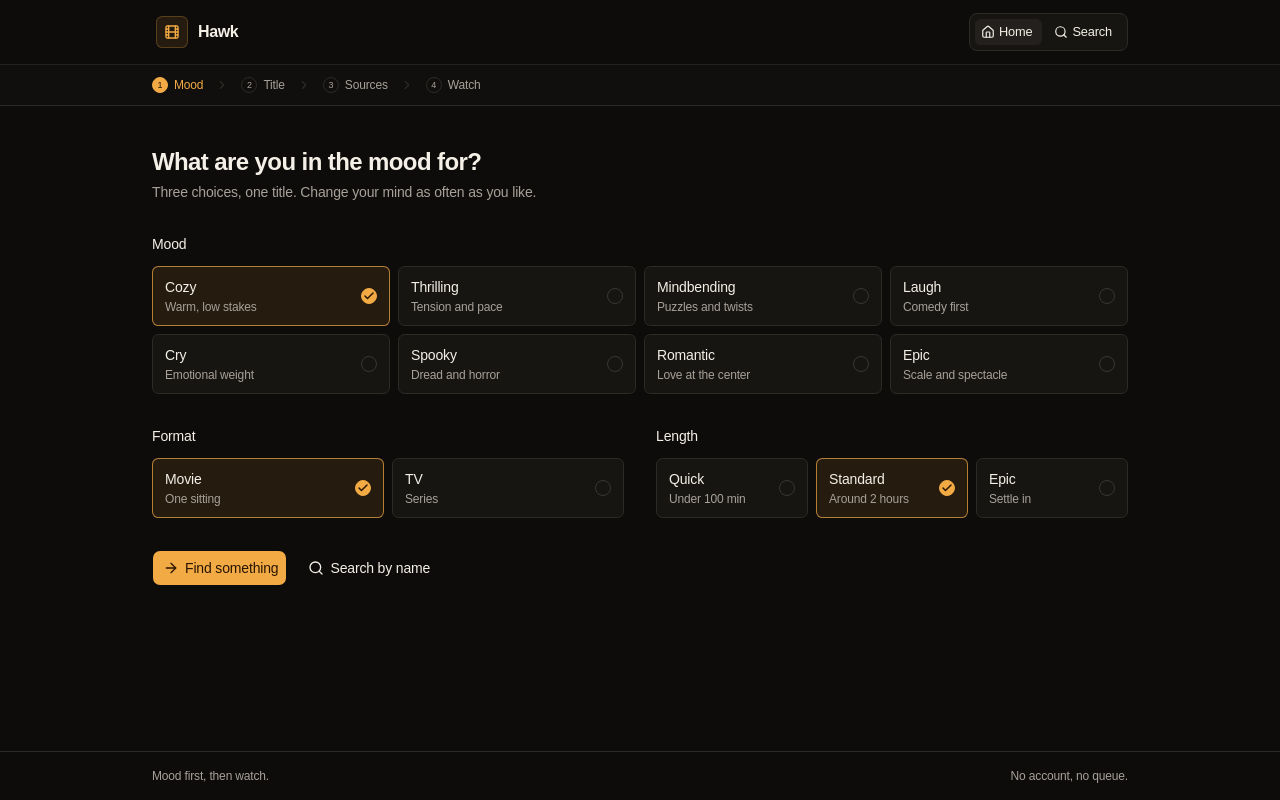
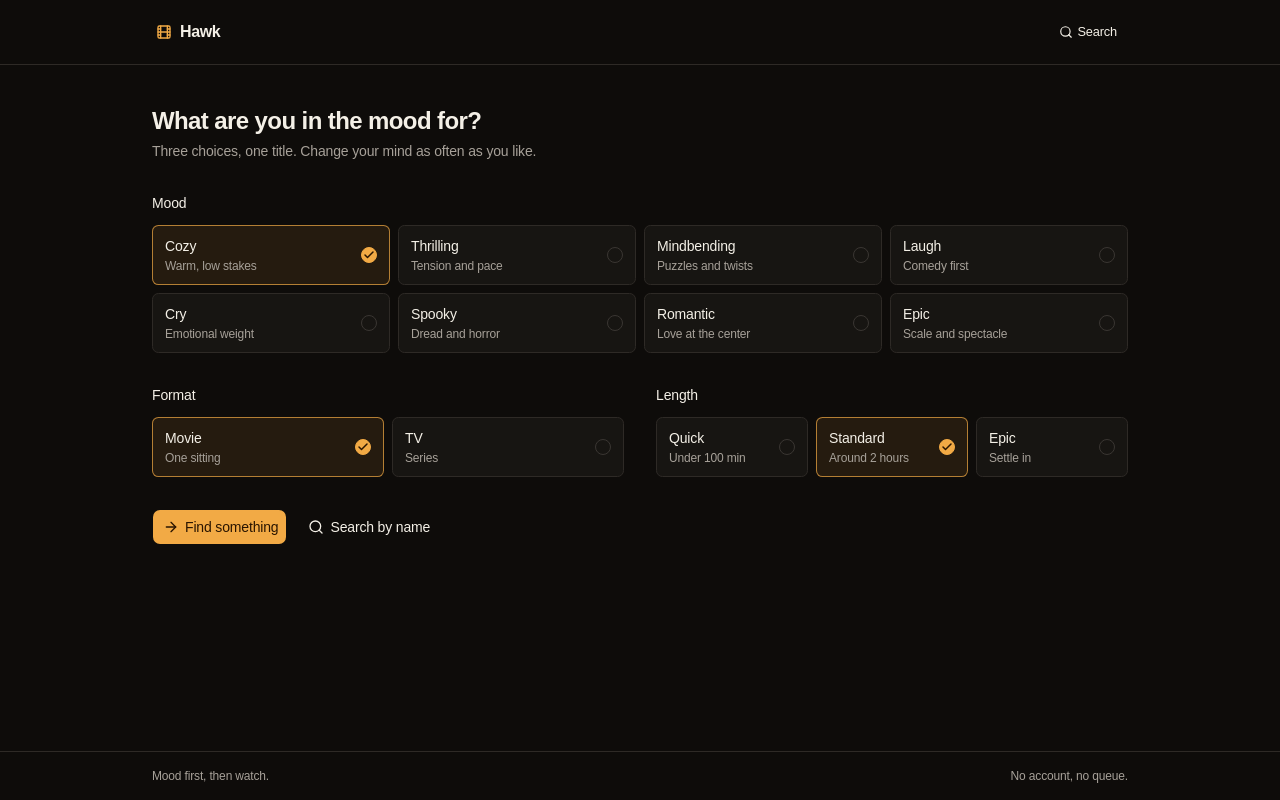
Before and after one commit to shadowdocks/blank-app, a React (Vite) app: page / in a window 1280 px wide. Built offline with nearby package versions, Linux system fonts and the light colour scheme.

Commit message:
fix: simplify Hawk navigation

```diff
--- a/src/client/components/app-shell.tsx
+++ b/src/client/components/app-shell.tsx
@@ -1,78 +1,9 @@
 import * as React from "react"
-import { Check, ChevronRight, Film, House, Search } from "lucide-react"
+import { Film, Search } from "lucide-react"
 
 import { AppLink } from "@/components/app-link"
 import { Button } from "@/components/ui/button"
-import { STEPS, STEP_LABELS, stepOf, type Route, type Step } from "@/lib/router"
-import { cn } from "@/lib/utils"
-
-function Steps({ step }: { step: Step }) {
-  const current = STEPS.indexOf(step)
-  return (
-    <nav aria-label="Viewing progress" className="border-t border-border/70 bg-card/40">
-      <ol className="mx-auto hidden h-10 w-full max-w-5xl items-center px-6 text-xs md:flex">
-        {STEPS.map((item, index) => {
-          const active = index === current
-          const complete = index < current
-          return (
-            <li key={item} className="flex min-w-0 items-center">
-              <span
-                aria-current={active ? "step" : undefined}
-                className={cn(
-                  "flex items-center gap-1.5 transition-colors",
-                  active ? "font-medium text-primary" : complete ? "text-foreground" : "text-muted-foreground"
-                )}
-              >
-                <span
-                  className={cn(
-                    "flex size-4 items-center justify-center rounded-full border text-[9px] tabular-nums",
-                    active
-                      ? "border-primary bg-primary text-primary-foreground"
-                      : complete
-                        ? "border-foreground/40 bg-foreground/10"
-                        : "border-border"
-                  )}
-                  aria-hidden="true"
-                >
-                  {complete ? <Check className="size-2.5" /> : index + 1}
-                </span>
-                {STEP_LABELS[item]}
-              </span>
-              {index < STEPS.length - 1 ? (
-                <ChevronRight aria-hidden="true" className="mx-3 size-3.5 text-border" />
-              ) : null}
-            </li>
-          )
-        })}
-      </ol>
-      <div className="mx-auto flex h-9 w-full max-w-5xl items-center px-4 text-xs text-muted-foreground md:hidden">
-        <span className="font-medium text-primary">{STEP_LABELS[step]}</span>
-        <span className="ml-2">Step {current + 1} of {STEPS.length}</span>
-      </div>
-    </nav>
-  )
-}
-
-function NavButton({
-  route,
-  icon: Icon,
-  label,
-  active,
-}: {
-  route: Route
-  icon: typeof House
-  label: string
-  active: boolean
-}) {
-  return (
-    <Button asChild size="sm" variant={active ? "secondary" : "ghost"}>
-      <AppLink route={route} aria-current={active ? "page" : undefined}>
-        <Icon data-icon="inline-start" aria-hidden="true" />
-        {label}
-      </AppLink>
-    </Button>
-  )
-}
+import type { Route } from "@/lib/router"
 
 export function AppShell({
   route,
@@ -83,8 +14,6 @@ export function AppShell({
   footnote: string
   children: React.ReactNode
 }) {
-  const step = stepOf(route)
-
   return (
     <div className="flex min-h-svh flex-col bg-background">
       <header className="border-b border-border">
@@ -92,32 +21,21 @@ export function AppShell({
           <AppLink
             route={{ name: "pick" }}
             aria-label="Hawk home"
-            className="flex shrink-0 items-center gap-2.5 rounded-lg px-1 py-1 outline-none transition-colors hover:text-primary focus-visible:ring-3 focus-visible:ring-ring/50"
+            className="flex shrink-0 items-center gap-2 rounded-md px-1 py-1 outline-none transition-colors hover:text-primary focus-visible:ring-3 focus-visible:ring-ring/50"
           >
-            <span className="flex size-8 items-center justify-center rounded-md border border-primary/25 bg-primary/10">
-              <Film className="size-4 text-primary" aria-hidden="true" />
-            </span>
+            <Film className="size-4 text-primary" aria-hidden="true" />
             <span className="text-base font-semibold tracking-tight">Hawk</span>
           </AppLink>
 
-          <div className="flex min-w-0 items-center">
-            <nav aria-label="Main" className="flex items-center gap-1 rounded-lg border border-border bg-card p-1">
-              <NavButton
-                route={{ name: "pick" }}
-                icon={House}
-                label="Home"
-                active={route.name === "pick"}
-              />
-              <NavButton
-                route={{ name: "search" }}
-                icon={Search}
-                label="Search"
-                active={route.name === "search"}
-              />
-            </nav>
-          </div>
+          <nav aria-label="Main">
+            <Button asChild size="sm" variant={route.name === "search" ? "secondary" : "ghost"}>
+              <AppLink route={{ name: "search" }} aria-current={route.name === "search" ? "page" : undefined}>
+                <Search data-icon="inline-start" aria-hidden="true" />
+                Search
+              </AppLink>
+            </Button>
+          </nav>
         </div>
-        {step ? <Steps step={step} /> : null}
       </header>
 
       <main className="mx-auto w-full max-w-5xl flex-1 px-4 py-8 sm:px-6 sm:py-10">{children}</main>
```
